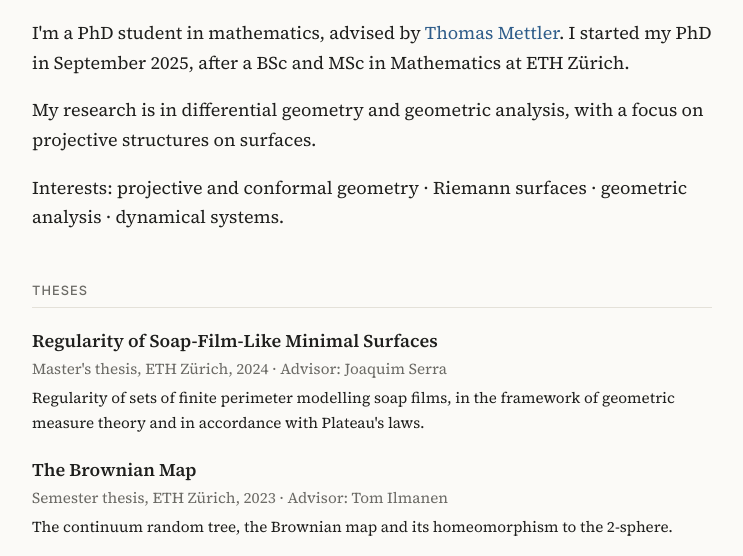
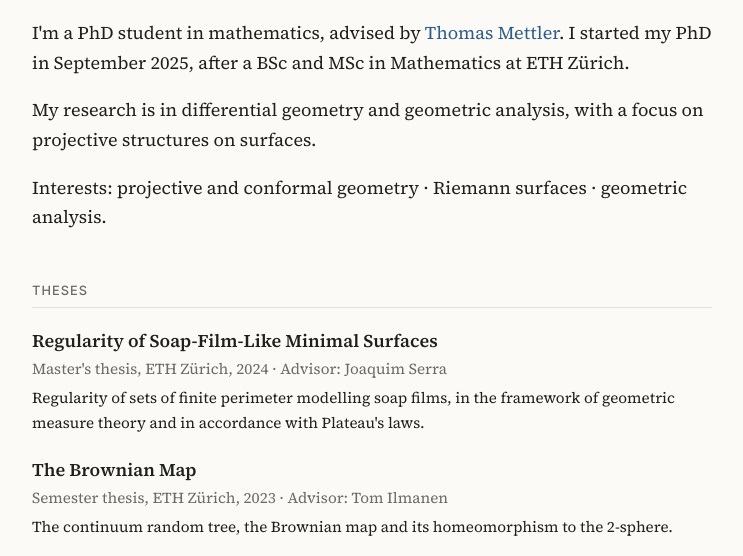
Before and after one commit to LucaGiudici96/lucagiudici96.github.io, a plain HTML site: page index.html in a window 1280 px wide. Shown: the part 218-774 px from the top of the page, without its empty margins (268-1011 px from the left). Drawn offline with Linux system fonts and the light colour scheme.

Commit message:
Update index.html

```diff
--- a/index.html
+++ b/index.html
@@ -113,7 +113,7 @@
     </p>
     <p>
       Interests: projective and conformal geometry · Riemann surfaces ·
-      geometric analysis · dynamical systems.
+      geometric analysis.
     </p>
   </section>
 
```
